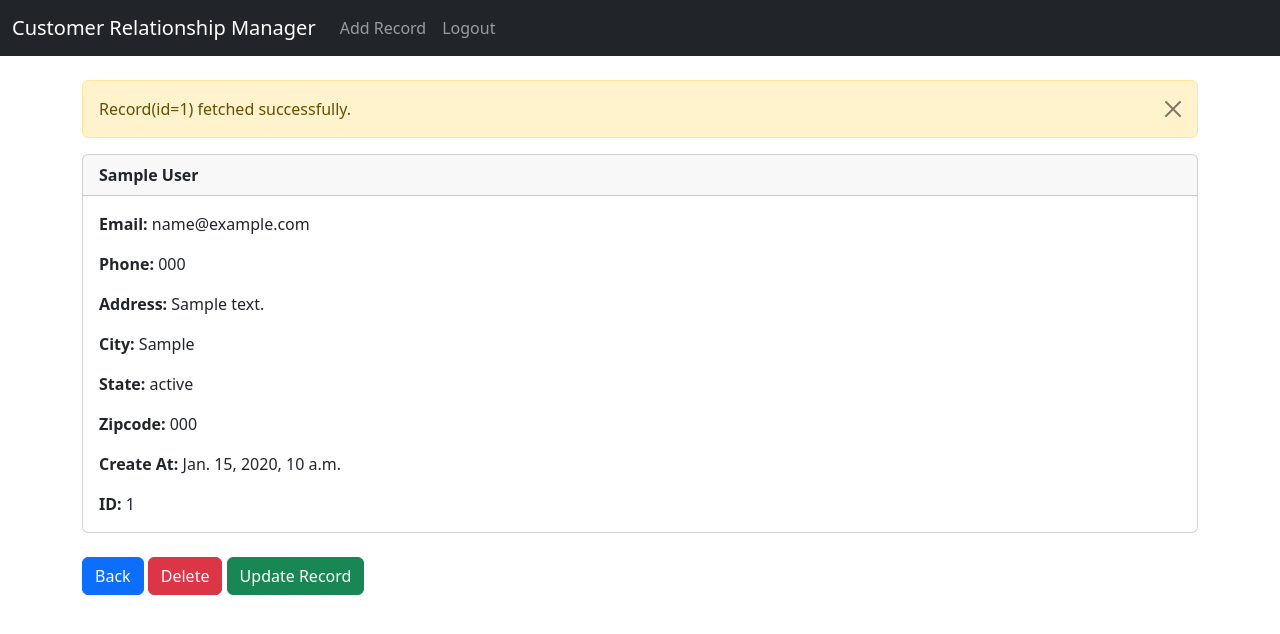
After one commit to deluxe-wizard-seven/crm, a Django app: page /retrieve_record/1 in a window 1280 px wide. The commit adds this page. Shown: the top 634 px of the page. Run offline with Django 4.2, Linux system fonts and the light colour scheme; a user stored in the database is signed in; tables that the repository leaves empty hold one stand-in row (values such as "Sample post").

Commit message:
Created and added the Record data model and also implemented the CRUD operations on them.

```diff
--- a/website/templates/base.html
+++ b/website/templates/base.html
@@ -6,11 +6,17 @@
         <link href="https://cdn.jsdelivr.net/npm/bootstrap@5.3.0-alpha1/dist/css/bootstrap.min.css" rel="stylesheet" integrity="sha384-GLhlTQ8iRABdZLl6O3oVMWSktQOp6b7In1Zl3/Jr59b6EGGoI1aFkw7cmDA6j6gD" crossorigin="anonymous">
     </head>
     <body>
-
         {% include 'navbar.html' %}
-
         <div class="container">
             <br />
+            {% if messages %}
+                {% for message in messages %}
+                <div class="alert alert-warning alert-dismissible fade show" role="alert">
+                    {{ message }}
+                    <button type="button" class="btn-close" data-bs-dismiss="alert" aria-label="Close"></button>
+                </div>
+                {% endfor %}
+            {% endif %}
             {% block content %}
             {% endblock %}
         </div>
--- a/website/templates/home.html
+++ b/website/templates/home.html
@@ -30,7 +30,7 @@
                             <td>{{ record.state }}</td>
                             <td>{{ record.zipcode }}</td>
                             <td>{{ record.created_at }}</td>
-                            <td><a href="{% url 'record' record.id %}">{{ record.id }}</a></td>
+                            <td><a href="{% url 'record_retrieve' record.id %}">{{ record.id }}</a></td>
                         </tr>
                     {% endfor %}
                 {% endif %}
--- a/website/templates/navbar.html
+++ b/website/templates/navbar.html
@@ -8,7 +8,7 @@
             <ul class="navbar-nav me-auto mb-2 mb-lg-0">
                 {% if user.is_authenticated %}
                     <li class="nav-item">
-                        <a class="nav-link" href="#">Add Record</a>
+                        <a class="nav-link" href="{% url 'record_create' %}">Add Record</a>
                     </li>
                     <li class="nav-item">
                         <a class="nav-link" href="{% url 'logout' %}">Logout</a>
--- /dev/null
+++ b/website/templates/record.html
@@ -0,0 +1,31 @@
+{% extends 'base.html' %}
+{% block content %}
+
+<div class="card">
+    <div class="card-header"><strong>{{ customer_record.first_name }} {{ customer_record.last_name }}</strong>
+    </div>
+    <div class="card-body">
+        <p class="card-text">
+        <strong>Email: </strong>{{ customer_record.email }}</p>
+        <p class="card-text">
+        <strong>Phone: </strong>{{ customer_record.phone }}</p>
+        <p class="card-text">
+        <strong>Address: </strong>{{ customer_record.address }}</p>
+        <p class="card-text">
+        <strong>City: </strong>{{ customer_record.city }}</p>
+        <p class="card-text">
+        <strong>State: </strong>{{ customer_record.state }}</p>
+        <p class="card-text">
+        <strong>Zipcode: </strong>{{ customer_record.zipcode }}</p>
+        <p class="card-text">
+        <strong>Create At: </strong>{{ customer_record.created_at }}</p>
+        <p class="card-text">
+        <strong>ID: </strong>{{ customer_record.id }}</p>
+    </div>
+</div>
+<br />
+<a href="{% url 'home' %}" class="btn btn-primary">Back</a>
+<a href="{% url 'record_delete' customer_record.id %}" class="btn btn-danger">Delete</a>
+<a href="{% url 'record_update' customer_record.id %}" class="btn btn-success">Update Record</a>
+
+{% endblock %}
--- a/website/urls.py
+++ b/website/urls.py
@@ -6,4 +6,8 @@ urlpatterns = [
         path("login", views.user_login, name="login"),
         path("logout", views.user_logout, name="logout"),
         path("register", views.user_create, name="register"),
-    ]
+        path('retrieve_record/<int:pk>', views.record_retrieve, name='record_retrieve'),
+        path('delete_record/<int:pk>', views.record_delete, name='record_delete'),
+        path('create_record', views.record_create, name='record_create'),
+        path('update_record/<int:pk>', views.record_update, name='record_update'),
+]
--- a/website/views.py
+++ b/website/views.py
@@ -2,7 +2,8 @@ from django.shortcuts import render, redirect
 from django.contrib.auth import authenticate, login, logout
 from django.contrib.auth.models import User
 from django.contrib import messages
-from .forms import RegistrationForm
+from .forms import RegistrationForm, AddRecordForm
+from .models import Record
 
 # Create your views here.
 
@@ -13,6 +14,7 @@ from .forms import RegistrationForm
 def user_login(request):
     """Logs in the user. This is also the default home page."""
 
+    # When the user tries to log in
     if request.method == "POST":
         username = request.POST.get("username")
         password = request.POST.get("password")
@@ -22,7 +24,15 @@ def user_login(request):
         else:
             messages.error(request, "Could not log you in. Please check the credentials")
         return redirect("home")
-    return render(request, "home.html", {})
+
+    # When user is authenticated then show the list of records
+    elif request.user.is_authenticated:
+        records = Record.objects.all()
+        return render(request, "home.html", {"records": records})
+
+    # When the user is not authenticated then don't show the list of records
+    else:
+        return render(request, "home.html", {})
 
 def user_logout(request):
     """Logs out the user."""
@@ -34,6 +44,7 @@ def user_logout(request):
 def user_create(request):
     """Creates a new user and store their data in the database."""
 
+    # When the user submits the registration form after filling up
     if request.method == "POST":
         fields = RegistrationForm.Meta.fields
         params = { field: request.POST.get(field) for field in fields }
@@ -42,17 +53,27 @@ def user_create(request):
         if User.objects.filter(username=params["username"]).exists():
             messages.error(request, "Username already exists. Please choose a different username.")
             return redirect("register")
+
+        # Confirming the password
         elif params["password1"] != params["password2"]:
             messages.error(request, "Password Confirmation Failed.")
             return redirect("register")
+
+        # Trying to create the user from the data provided from the user in the registration form and redirect to the login page
         else:
             user = RegistrationForm(request.POST)
+
+            # If the form data is valid then save it and show success message
             if user.is_valid():
                 user.save()
                 messages.success(request, "User registered successfully.")
                 return redirect("login")
+
+            # When the form data is invalid then send the error messages to the HTML page which will prompt the user where they went wrong
             else:
                 return render(request, "register.html", context={"form": user})
+
+    # When the user is not submitting the form then we are sending the blank form to the user
     else:
         form = RegistrationForm()
         return render(request, "register.html", context={"form": form})
@@ -60,13 +81,56 @@ def user_create(request):
 # Record Views
 
 def record_create(request):
-    pass
+    """Used to create a record."""
 
-def record_retrieve(request):
-    pass
+    if request.method == "POST":
+        form = AddRecordForm(request.POST)
+        if form.is_valid():
+            form.save()
+            messages.success(request, "Record added successfully.")
+            return redirect("home")
+        else:
+            return render(request, "add_record.html", { "form": form })
+    else:
+        form = AddRecordForm()
+        return render(request, "add_record.html", { "form": form })
 
-def record_update(request):
-    pass
+def record_retrieve(request, pk):
+    """Used to retrive the record with the given primary key pk."""
 
-def record_delete(request):
-    pass
+    if request.user.is_authenticated:
+        record = Record.objects.get(id=pk)
+        messages.success(request, f"Record(id={pk}) fetched successfully.")
+        return render(request, "record.html", { "customer_record": record })
+    else:
+        messages.error(request, "You must be logged in, in order to retrieve the record details.")
+        return redirect("home")
+
+def record_update(request, pk):
+    """Used to update the record with the given primary key pk."""
+
+    if request.user.is_authenticated:
+        current_record = Record.objects.get(id=pk)
+        form = AddRecordForm(request.POST or None, instance=current_record)
+        if form.is_valid():
+            form.save()
+            messages.success(request, f"Record(id={pk}) has been updated.")
+            return redirect("home")
+        else:
+            messages.error(request, f"Record(id={pk}) was not updated.")
+            return render(request, "update_record.html", { "form": form, "record_id": pk })
+    else:
+        messages.error(request, "You must be logged in, in order to update the record.")
+        return redirect("home")
+
+def record_delete(request, pk):
+    """Used to delete the record with the given primary key pk."""
+
+    if request.user.is_authenticated:
+        record = Record.objects.get(id=pk)
+        record.delete()
+        messages.success(request, f"Record(id={pk}) has been deleted successfully.")
+        return redirect("home")
+    else:
+        messages.error(request, "You must be logged in, in order to delete the record.")
+        return redirect("home")
```
Also changed, not shown: website/forms.py (+19 -0 lines), website/templates/add_record.html (added, +16 -0 lines), website/templates/update_record.html (added, +16 -0 lines).
